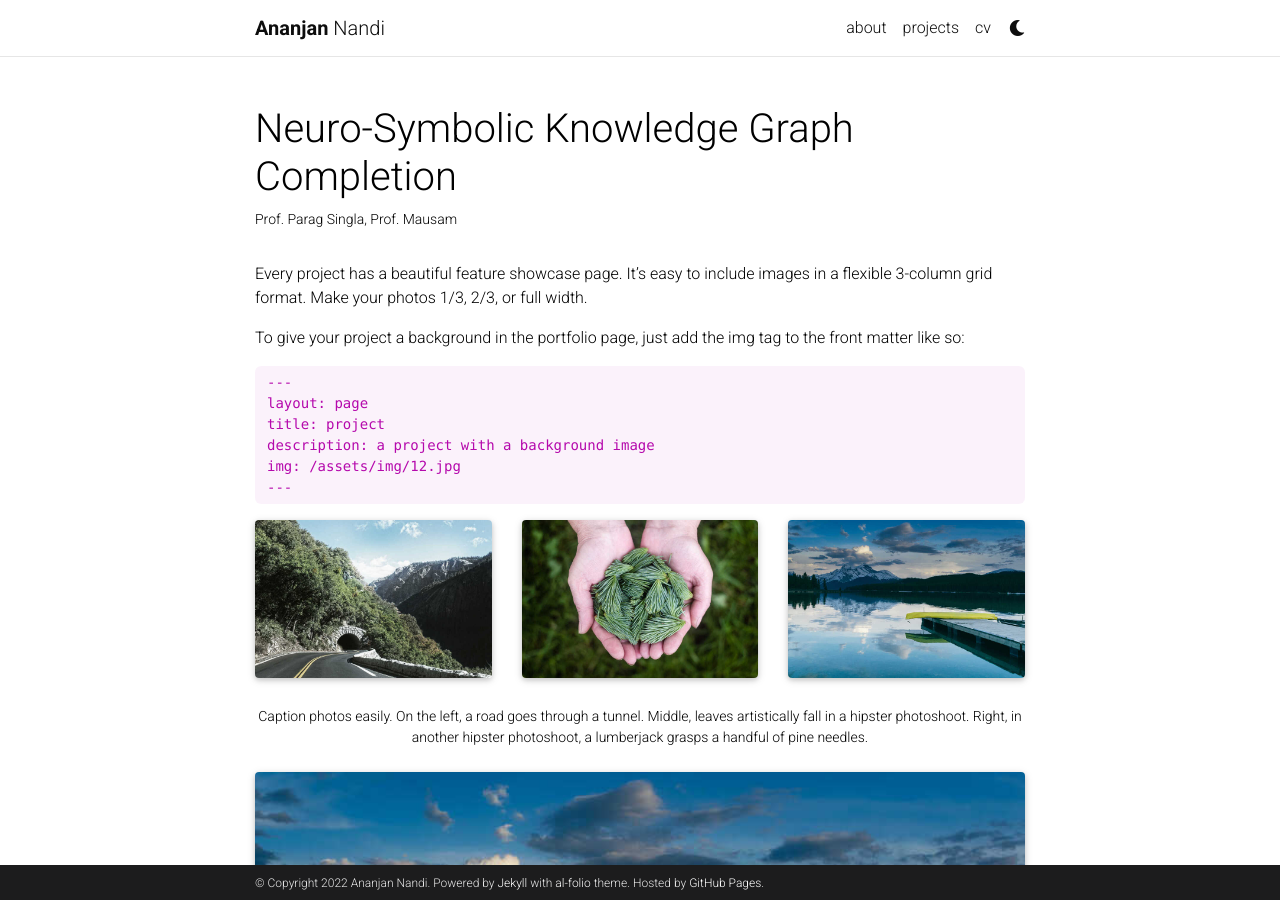
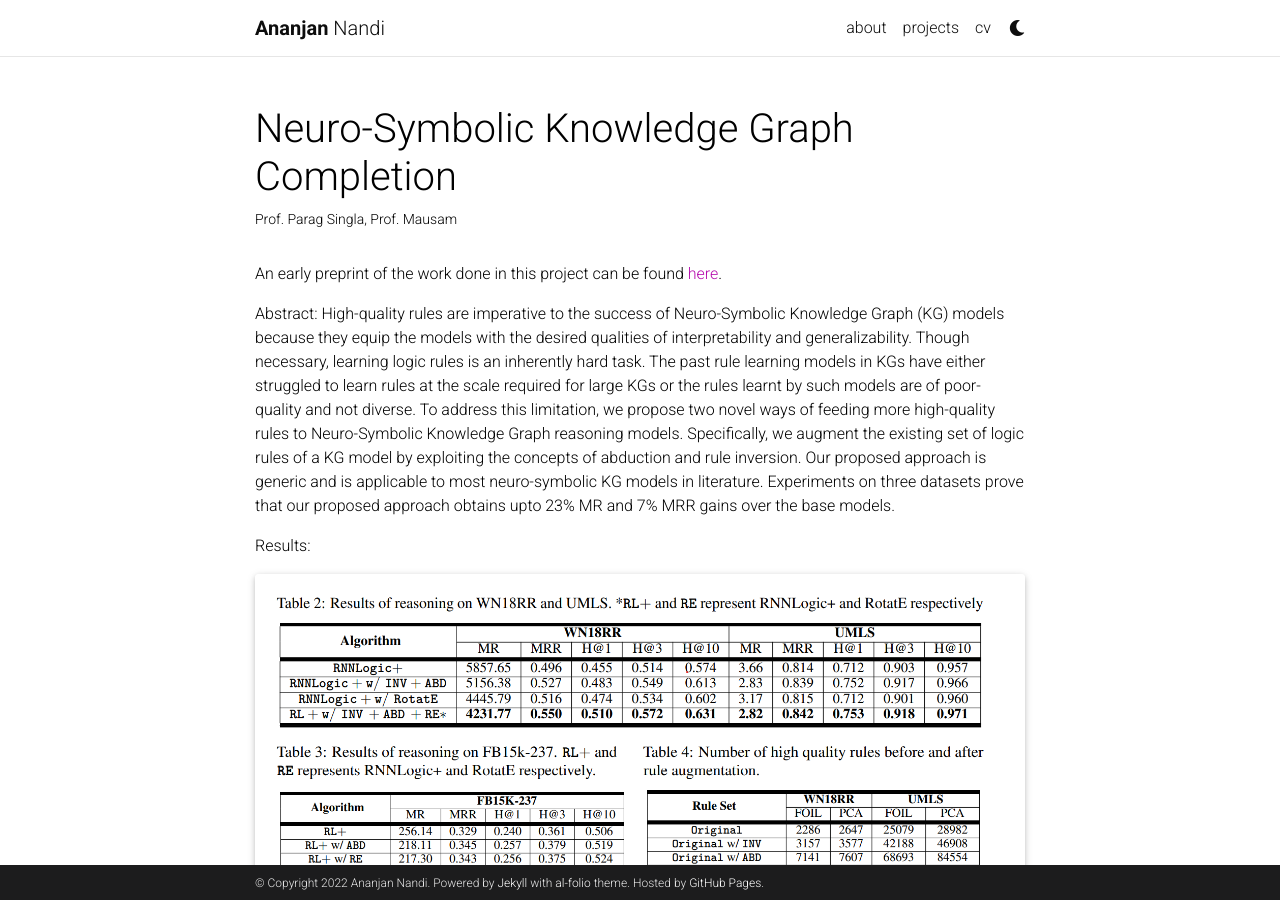
Before and after one commit to ananjan-nandi-9/ananjan-nandi-9.github.io, a Jekyll site: the page built from _projects/1_project.md, in a window 1280 px wide and 900 px high. Built offline with Jekyll 4.4.1, drawn with Linux system fonts in a browser that asks for light colours; full-size pictures stand in for the smaller copies a plugin makes; comment, search, counter and statistics services are not loaded; a style sheet for code colours, icons or effects is not loaded.

Commit message:
Update 1_project.md

```diff
--- a/_projects/1_project.md
+++ b/_projects/1_project.md
@@ -8,18 +8,19 @@ category: work
 published: true
 ---
 
-Every project has a beautiful feature showcase page.
-It's easy to include images in a flexible 3-column grid format.
-Make your photos 1/3, 2/3, or full width.
+An early preprint of the work done in this project can be found [here]({{ site.url }}/assets/pdf/ACL_2023_NS_KGC.pdf).
 
-To give your project a background in the portfolio page, just add the img tag to the front matter like so:
+Abstract: High-quality rules are imperative to the success of Neuro-Symbolic Knowledge Graph (KG)
+models because they equip the models with the desired qualities of interpretability and generalizability. Though necessary, learning logic rules is an inherently hard task. The past rule learning models in KGs have either struggled to learn rules at the scale required for large KGs or the rules learnt by such models are of poor-quality and not diverse. To address this limitation, we propose two novel ways of feeding more high-quality rules to Neuro-Symbolic Knowledge Graph reasoning models. Specifically, we augment the existing set of logic rules of a KG model by exploiting the concepts of abduction and rule inversion. Our proposed
+approach is generic and is applicable to most neuro-symbolic KG models in literature. Experiments on three datasets prove that our proposed approach obtains upto 23% MR and 7% MRR gains over the base models.
 
-    ---
-    layout: page
-    title: project
-    description: a project with a background image
-    img: /assets/img/12.jpg
-    ---
+Results:
+<div class="row">
+    <div class="col-sm mt-3 mt-md-0">
+        {% include figure.html path="assets/img/Paper_Results.png" title="results" class="img-fluid rounded z-depth-1" %}
+    </div>
+</div>
+
 
 <div class="row">
     <div class="col-sm mt-3 mt-md-0">
```
